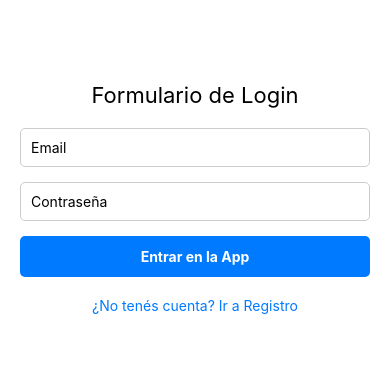
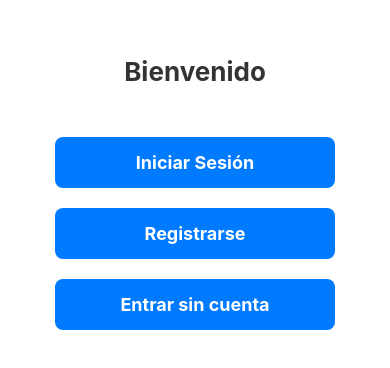
Before and after one commit to Aguslitvac/Tpprogra3.1, a React Native app: screen /Welcome in a window 390 px wide. Shown: the part 224-592 px from the top of the page. Built offline with nearby package versions, Linux system fonts and the light colour scheme; no server answers.

Commit message:
navegacion

```diff
--- a/App.js
+++ b/App.js
@@ -1,5 +1,3 @@
-import { StyleSheet, Text, View } from "react-native";
-import { StatusBar } from "expo-status-bar";
 import { NavigationContainer } from "@react-navigation/native";
 import { createNativeStackNavigator } from '@react-navigation/native-stack';
 import Login from './src/screens/Login';
@@ -7,6 +5,7 @@ import HomeMenu from './src/components/HomeMenu';
 import Home from './src/screens/Home';
 import Register from "./src/screens/Register";
 import Profile from "./src/screens/Profile";
+import Welcome from "./src/screens/Bienvenida";
 
 const Stack = createNativeStackNavigator();
 
@@ -21,6 +20,7 @@ export default function App() {
 
    <NavigationContainer>
      <Stack.Navigator>
+              <Stack.Screen name="Welcome" component={Welcome} options={{ headerShown: false }} />
         <Stack.Screen name="Login" component={ Login } options={ {headerShown: false} }/>
         <Stack.Screen name="Register" component={ Register } options={ {headerShown: false} }/>
         <Stack.Screen name="HomeMenu" component={ HomeMenu } options={ {headerShown: false} }/>
--- /dev/null
+++ b/src/components/Anidada.js
@@ -0,0 +1,14 @@
+import { createNativeStackNavigator } from '@react-navigation/native-stack';
+import Home from '../screens/Home';
+import Comentar from '../screens/Comentar';
+
+const Stack = createNativeStackNavigator();
+
+export default function Anidada() {
+  return (
+    <Stack.Navigator>
+      <Stack.Screen name="Home" component={Home} options={{ headerShown: false }} />
+      <Stack.Screen name="Comentar" component={Comentar} options={{ headerShown: false }} />
+    </Stack.Navigator>
+  );
+}
--- a/src/components/HomeMenu.js
+++ b/src/components/HomeMenu.js
@@ -3,6 +3,7 @@ import { createBottomTabNavigator } from '@react-navigation/bottom-tabs';
 import Home from "../screens/Home";
 import Profile from "../screens/Profile";
 import Posting from "../screens/Posting";
+import Anidada from "./Anidada";
 
 
 const Tab = createBottomTabNavigator();
@@ -18,8 +19,8 @@ class HomeMenu extends Component {
             <Tab.Navigator>
 
                 <Tab.Screen
-                    name="Home"
-                    component={Home}
+                    name="Anidada"
+                    component={Anidada}
                     options={ { headerShown: false } }
                     />
 
--- /dev/null
+++ b/src/screens/Bienvenida.js
@@ -0,0 +1,64 @@
+import React, { Component } from "react";
+import { View, Text, Pressable, StyleSheet } from "react-native";
+
+class Welcome extends Component {
+  render() {
+    return (
+      <View style={styles.container}>
+        <Text style={styles.title}>Bienvenido</Text>
+
+        <Pressable
+          style={styles.button}
+          onPress={() => this.props.navigation.navigate('Login')}
+        >
+          <Text style={styles.buttonText}>Iniciar Sesión</Text>
+        </Pressable>
+
+        <Pressable
+          style={styles.button}
+          onPress={() => this.props.navigation.navigate('Register')}
+        >
+          <Text style={styles.buttonText}>Registrarse</Text>
+        </Pressable>
+
+        <Pressable
+          style={styles.button}
+          onPress={() => this.props.navigation.navigate('HomeMenu')}
+        >
+          <Text style={styles.buttonText}>Entrar sin cuenta</Text>
+        </Pressable>
+      </View>
+    );
+  }
+}
+
+const styles = StyleSheet.create({
+  container: {
+    flex: 1,
+    backgroundColor: '#FFF',
+    justifyContent: 'center',
+    alignItems: 'center',
+    padding: 20,
+  },
+  title: {
+    fontSize: 26,
+    fontWeight: 'bold',
+    marginBottom: 40,
+    color: '#333',
+  },
+  button: {
+    backgroundColor: '#007AFF',
+    padding: 15,
+    borderRadius: 8,
+    marginVertical: 10,
+    width: '80%',
+    alignItems: 'center',
+  },
+  buttonText: {
+    color: '#FFF',
+    fontSize: 18,
+    fontWeight: 'bold',
+  },
+});
+
+export default Welcome;
--- /dev/null
+++ b/src/screens/Comentar.js
@@ -0,0 +1,23 @@
+import React, { Component } from "react";
+import { View, Text } from "react-native";
+
+class Comentar extends Component {
+    constructor(props) {
+        super(props);
+        this.state = {
+
+        };
+    }
+
+
+    render() {
+        return (
+            <View >
+                <Text>Pantalla de Comentar</Text>
+            </View>
+
+        );
+    }
+}
+
+export default Comentar;
```
